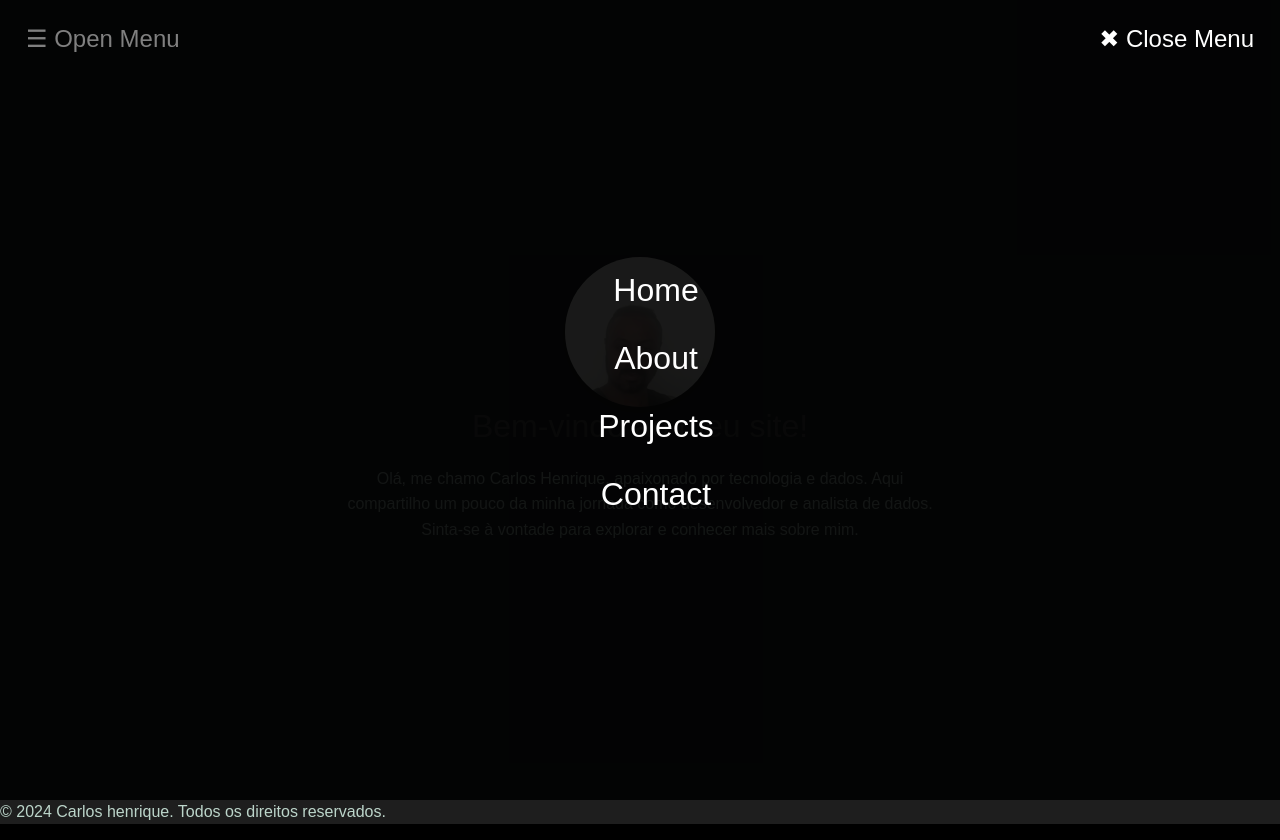
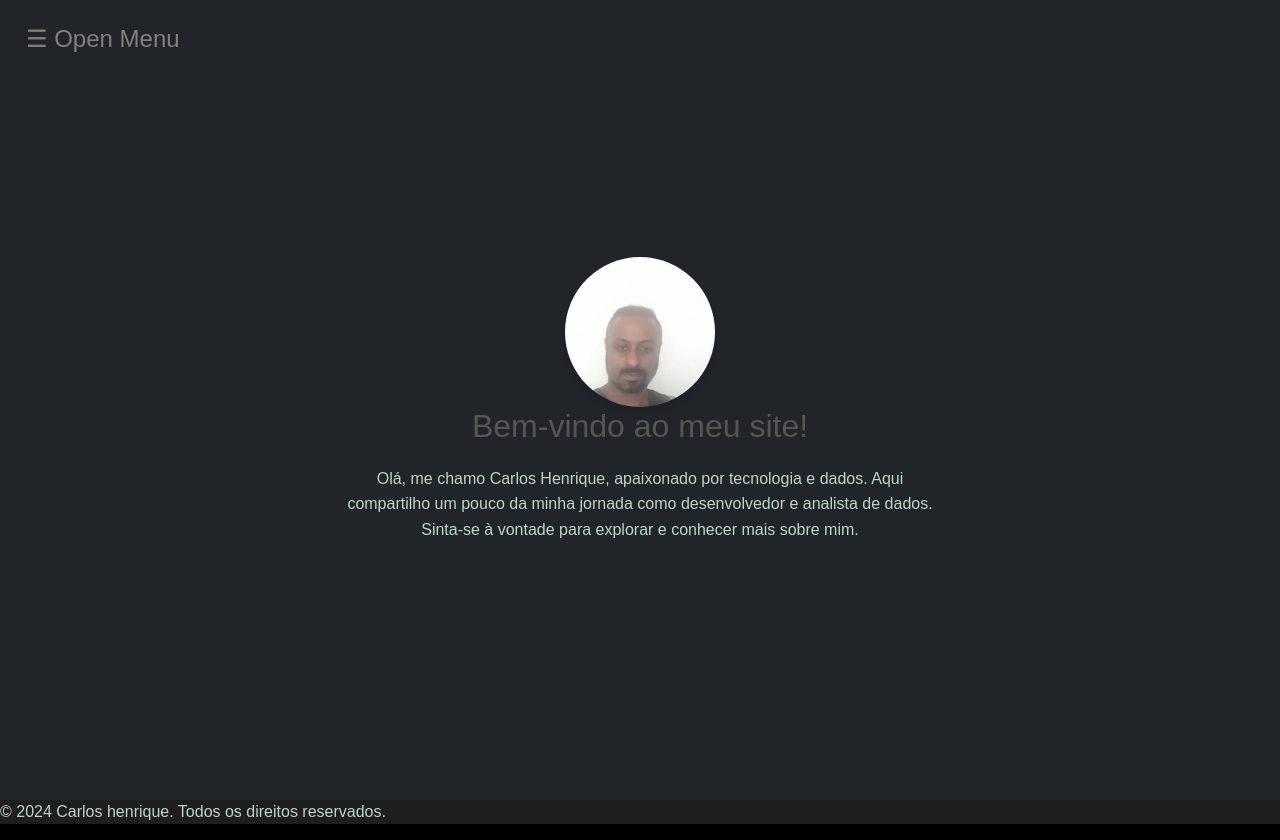
Before and after one commit to DeveloperScalambrine/DeveloperScalambrine.github.io, a plain HTML site: page index.html in a window 1280 px wide. Drawn offline with nearby package versions, Linux system fonts and the light colour scheme.

Commit message:
alter position in the section

```diff
--- a/index.html
+++ b/index.html
@@ -14,7 +14,7 @@
     <button id="menu-toggle">☰ Open Menu</button>
 
     <!-- Menu fullscreen -->
-   <div id="fullscreen-menu" class="visible">
+   <div id="fullscreen-menu" class="hidden">
         <button id="menu-close">✖ Close Menu</button>
         <ul>
             <li><a href="#home" class="menu-link"data-section="home">Home</a></li>
@@ -37,7 +37,7 @@
                     </p>
                   </div>
               </div>
-        </section>
+
              <section id="about" class="content-section hidden">
                 <h2>Sobre</h2>
                  <p>
@@ -58,7 +58,6 @@
                             <li><img src="images-1.jpg" alt="BI" /></li>
                         </ul>
                 </div>
-            </section>
 
 
         <section id="projects" class="content-section hidden">
@@ -114,7 +113,6 @@
     <span class="visually-hidden">Next</span>
   </button>
 </div>
-    </section>
 
         <section id="contact" class="content-section hidden">
             <h2 id="contact">Contato</h2>
@@ -139,6 +137,9 @@
                 <input type="email" id="email" name="email" placeholder="Digite seu e-mail" required>
             </form>
         </section>
+            </section>
+                 </section>
+                      </section>
 
     </main>
 
```
